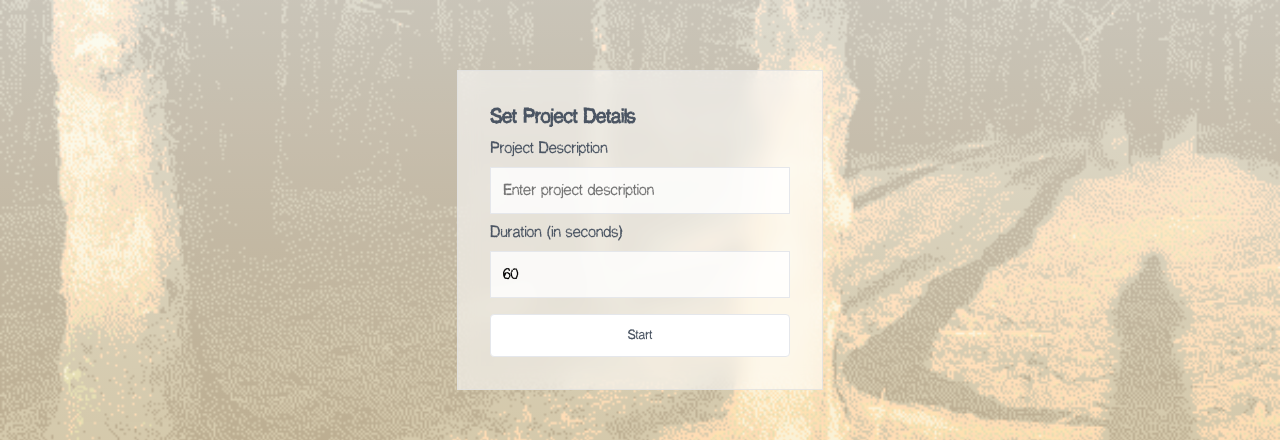
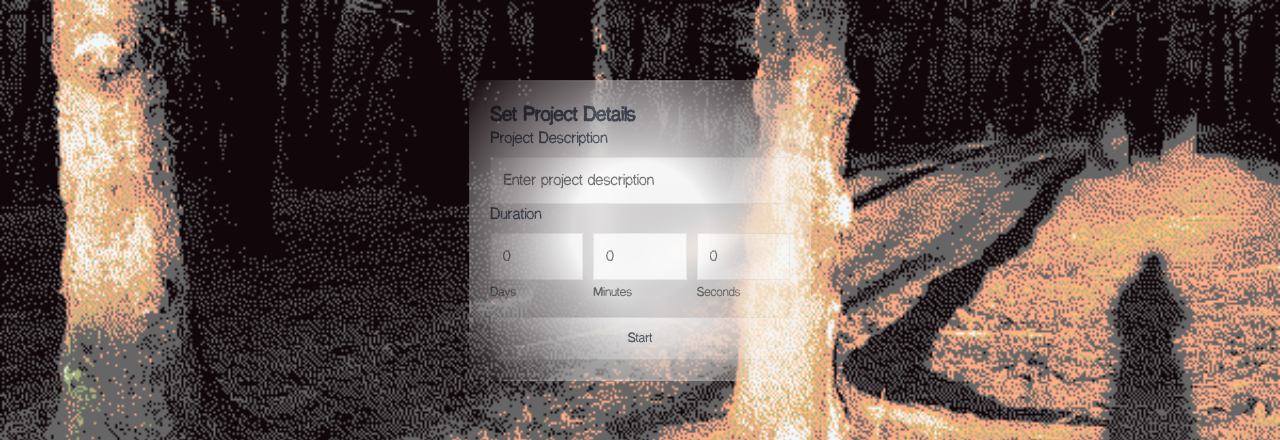
Before and after one commit to connieliu0/linkdump, a React (Vite) app: page / in a window 1280 px wide. Both pictures are taken after a click on the button "Begin". Shown: the part 170-610 px from the top of the page. Built offline with nearby package versions, Linux system fonts and the light colour scheme; a web font is replaced by a local one.

Commit message:
fix modal

```diff
--- a/src/components/Modal.jsx
+++ b/src/components/Modal.jsx
@@ -4,12 +4,13 @@ const Modal = ({
   isOpen,
   onClose,
   children,
-  className = ''
+  className = '',
+  preventBackdropClick = false
 }) => {
   if (!isOpen) return null;
 
   const handleBackdropClick = (event) => {
-    if (event.target === event.currentTarget) {
+    if (!preventBackdropClick && event.target === event.currentTarget) {
       onClose();
     }
   };
--- a/src/components/PasteArea.jsx
+++ b/src/components/PasteArea.jsx
@@ -203,8 +203,15 @@ useEffect(() => {
 }, [timeSettings]);
 
 const handleTimeSet = async (settings) => {
-  await saveTimeSettings(settings);
-  setTimeSettings(settings);
+  try {
+    await saveTimeSettings(settings);
+    setTimeSettings({
+      ...settings,
+      description: settings.description // Make sure to include the description
+    });
+  } catch (error) {
+    console.error('Error saving time settings:', error);
+  }
 };
   // Then add the global paste handler
   useEffect(() => {
@@ -397,6 +404,7 @@ const handleTimeSet = async (settings) => {
           onExport={onExport}
           timeRemaining={timeRemaining}
           timeSettings={timeSettings}
+          projectDescription={timeSettings?.description}
           onAddEmptyCard={addEmptyCard}
           onClearCanvas={handleClearCanvas}
         />
--- a/src/components/TimeInputDialog.jsx
+++ b/src/components/TimeInputDialog.jsx
@@ -2,27 +2,55 @@ import React, { useState } from 'react';
 import Modal from './Modal';
 
 const TimeInputDialog = ({ onTimeSet, isOpen, onClose }) => {
-  const [seconds, setSeconds] = useState('60');
+  const [days, setDays] = useState('');
+  const [minutes, setMinutes] = useState('');
+  const [seconds, setSeconds] = useState('');
   const [description, setDescription] = useState('');
+  const [error, setError] = useState('');
 
   const handleSubmit = () => {
-    const timeInSeconds = parseInt(seconds, 10);
+    // Clear any previous error
+    setError('');
+
+    // Convert empty strings to 0
+    const daysValue = days === '' ? 0 : parseInt(days, 10);
+    const minutesValue = minutes === '' ? 0 : parseInt(minutes, 10);
+    const secondsValue = seconds === '' ? 0 : parseInt(seconds, 10);
+
+    // Check if at least one field has a non-zero value
+    if (daysValue === 0 && minutesValue === 0 && secondsValue === 0) {
+      setError('Please specify at least one time unit');
+      return;
+    }
+
+    const daysInSeconds = daysValue * 24 * 60 * 60;
+    const minutesInSeconds = minutesValue * 60;
+    const totalSeconds = daysInSeconds + minutesInSeconds + secondsValue;
+
     const startTime = Date.now();
-    const durationMs = timeInSeconds * 1000;
+    const durationMs = totalSeconds * 1000;
 
     onTimeSet({
       startTime,
       endTime: startTime + durationMs,
       halfwayPoint: startTime + (durationMs / 2),
-      totalSeconds: timeInSeconds,
+      totalSeconds,
       duration: durationMs,
       description: description
     });
     onClose();
   };
 
+  const handleInputChange = (setter) => (e) => {
+    const value = e.target.value;
+    if (value === '' || /^\d*$/.test(value)) { // Only allow empty string or numbers
+      setter(value);
+      setError(''); // Clear error when user makes changes
+    }
+  };
+
   return (
-    <Modal isOpen={isOpen} onClose={onClose}>
+    <Modal isOpen={isOpen} onClose={onClose} preventBackdropClick>
       <h2>Set Project Details</h2>
       <div>
         <label>Project Description</label>
@@ -35,14 +63,55 @@ const TimeInputDialog = ({ onTimeSet, isOpen, onClose }) => {
         />
       </div>
       <div>
-        <label>Duration (in seconds)</label>
-        <input
-          type="number"
-          value={seconds}
-          onChange={(e) => setSeconds(e.target.value)}
-          className="input-field"
-          min="1"
-        />
+        <label>Duration</label>
+        <div style={{ display: 'flex', gap: '10px', marginBottom: '8px' }}>
+          <div style={{ flex: 1 }}>
+            <input
+              type="text"
+              value={days}
+              onChange={handleInputChange(setDays)}
+              className={`input-field ${error ? 'error' : ''}`}
+              min="0"
+              placeholder="0"
+              style={{ marginBottom: '4px' }}
+            />
+            <label style={{ fontSize: '0.8em', color: '#666' }}>Days</label>
+          </div>
+          <div style={{ flex: 1 }}>
+            <input
+              type="text"
+              value={minutes}
+              onChange={handleInputChange(setMinutes)}
+              className={`input-field ${error ? 'error' : ''}`}
+              min="0"
+              placeholder="0"
+              style={{ marginBottom: '4px' }}
+            />
+            <label style={{ fontSize: '0.8em', color: '#666' }}>Minutes</label>
+          </div>
+          <div style={{ flex: 1 }}>
+            <input
+              type="text"
+              value={seconds}
+              onChange={handleInputChange(setSeconds)}
+              className={`input-field ${error ? 'error' : ''}`}
+              min="0"
+              placeholder="0"
+              style={{ marginBottom: '4px' }}
+            />
+            <label style={{ fontSize: '0.8em', color: '#666' }}>Seconds</label>
+          </div>
+        </div>
+        {error && (
+          <div style={{
+            color: '#C45C3E',
+            fontSize: '0.85em',
+            marginTop: '4px',
+            marginBottom: '8px'
+          }}>
+            {error}
+          </div>
+        )}
       </div>
       <div className="button-container">
         <button onClick={handleSubmit}>
--- a/src/components/Toolbar.jsx
+++ b/src/components/Toolbar.jsx
@@ -13,17 +13,34 @@ const TimeDisplay = ({ timeRemaining, timeSettings }) => {
       : "The sun is setting, process your files before they decay";
   };
 
+  const formatTimeRemaining = (seconds) => {
+    if (!seconds) return 'Loading...';
+
+    const days = Math.floor(seconds / (24 * 60 * 60));
+    const hours = Math.floor((seconds % (24 * 60 * 60)) / (60 * 60));
+    const minutes = Math.floor((seconds % (60 * 60)) / 60);
+    const remainingSeconds = seconds % 60;
+
+    const parts = [];
+    if (days > 0) parts.push(`${days}d`);
+    if (hours > 0) parts.push(`${hours}h`);
+    if (minutes > 0) parts.push(`${minutes}m`);
+    if (remainingSeconds > 0 || parts.length === 0) parts.push(`${remainingSeconds}s`);
+
+    return parts.join(' ');
+  };
+
   return (
     <div className="toolbar-section time-section">
       <div>{getMessage()}</div>
-      <div>{timeRemaining ? `${timeRemaining} seconds left` : 'Loading...'}</div>
+      <div>{formatTimeRemaining(timeRemaining)}</div>
     </div>
   );
 };
 
-const ProjectSection = () => (
+const ProjectSection = ({ projectDescription }) => (
   <div className="toolbar-section project-section">
-    <div className="project-name">Project Name here</div>
+    <div className="project-name">{projectDescription || 'Project Name here'}</div>
   </div>
 );
 
@@ -59,6 +76,7 @@ const ActionsMenu = ({ onClearCanvas, onAddEmptyCard }) => {
 const Toolbar = ({
   timeRemaining,
   timeSettings,
+  projectDescription,
   onAddEmptyCard,
   onClearCanvas
 }) => {
@@ -75,7 +93,7 @@ const Toolbar = ({
         timeRemaining={timeRemaining}
         timeSettings={timeSettings}
       />
-      <ProjectSection />
+      <ProjectSection projectDescription={projectDescription} />
       <ActionsMenu
         onClearCanvas={handleClear}
         onAddEmptyCard={onAddEmptyCard}
--- a/src/styles/components.css
+++ b/src/styles/components.css
@@ -43,7 +43,7 @@ body {
   left: 0;
   right: 0;
   bottom: 0;
-  background: linear-gradient(to top, rgba(255, 233, 180, 0.7), rgba(255, 255, 247, 0.8));
+  /* background: rgba(255, 255, 255, 0.3); */
   display: flex;
   align-items: center;
   justify-content: center;
@@ -51,17 +51,31 @@ body {
 }
 
 .dialog-content {
-  background-color: rgba(255, 255, 255, 0.57);
+  /* Base styling */
+  padding: 20px;
+  width: 300px;
+  border-radius: 12px;
+
+  /* Glass effect with neutral gradient */
+  background: linear-gradient(135deg, rgba(255, 255, 255, 0.9) 0%, rgba(255, 255, 255, 0.7) 100%);
+
+  /* Blur effect */
   backdrop-filter: blur(10px);
   -webkit-backdrop-filter: blur(10px);
-  padding: 2rem;
-  border-radius: 0;
-  width: 90%;
-  max-width: 300px;
-  border: 1px solid rgba(224, 224, 224, 0.8);
-  display: flex;
-  flex-direction: column;
-  gap: 0.5rem;
+
+  /* Soft edges with shadow */
+  box-shadow:
+    0 8px 32px rgba(0, 0, 0, 0.1),
+    inset 0 0 0 1px rgba(255, 255, 255, 0.5);
+
+  /* Optional: subtle inner glow for depth */
+  border: 1px solid rgba(255, 255, 255, 0.18);
+
+  /* Ensure content is readable */
+  color: rgba(0, 0, 0, 0.8);
+  /* Add gradient transparency at the edges */
+  mask-image: radial-gradient(circle at center, black 30%, transparent 100%);
+  -webkit-mask-image: radial-gradient(circle at center, black 30%, transparent 100%);
 }
 
 .dialog-content h2 {
@@ -175,9 +189,14 @@ box-shadow: 0px 0px 22.2px 0px #FFCB7D;
   will-change: transform;
   user-select: none;
   overflow: hidden;
+  position: relative;
+  transition: box-shadow 0.2s ease, outline 0.2s ease;
 }
 .paste-item.selected {
-  outline: 2px solid #E49B3F;  /* Use outline instead of border */
+  outline: 3px solid #E49B3F;  /* Make outline thicker */
+  outline-offset: 2px;         /* Add spacing between the element and the outline */
+  z-index: 10;                 /* Bring selected items to front */
+  box-shadow: 0 10px 30px -3px rgba(0, 0, 0, 0.2);  /* Enhanced shadow for selected state */
 }
 .pasted-image {
   display: block;
@@ -684,3 +703,49 @@ button:hover {
   opacity: 0.85;
   filter: sepia(30%);
 }
+
+/* Context menu styles */
+.context-menu {
+  border-radius: 4px;
+  overflow: hidden;
+}
+
+.context-menu-item {
+  padding: 8px 12px;
+  cursor: pointer;
+  transition: background-color 0.2s ease;
+}
+
+.context-menu-item:hover {
+  background-color: #f5f5f5;
+}
+
+/* Add a clear animation for when items are removed */
+.clear-animation {
+  transition: opacity 0.3s ease, transform 0.3s ease;
+}
+
+.disappear {
+  opacity: 0;
+  transform: scale(0.8);
+}
+
+/* Add to the top of the file */
+.animated-background {
+  position: fixed;
+  top: 0;
+  left: 0;
+  right: 0;
+  bottom: 0;
+  z-index: -1;
+  background-size: cover;
+  background-position: center;
+  opacity: 0.3; /* Make it subtle */
+  transition: background-image 1s ease-in-out;
+}
+
+main {
+  position: relative;
+  min-height: 100vh;
+  z-index: 0;
+}
--- a/src/utils/storage.js
+++ b/src/utils/storage.js
@@ -23,7 +23,7 @@ export const db = new Dexie('CanvasDB');
 // Update database schema to include sourceUrl and preview
 db.version(3).stores({
   items: '++id,type,content,position,sourceUrl',
-  settings: 'id,endTime,halfwayPoint,totalSeconds'
+  settings: 'id,endTime,halfwayPoint,totalSeconds,description'
 }).upgrade(tx => {
   // Upgrade function to add sourceUrl to existing items
   return tx.items.toCollection().modify(item => {
@@ -56,7 +56,11 @@ export const loadItems = async () => {
   }
 };
 export const saveTimeSettings = async (timeSettings) => {
-  await db.settings.put({ id: 1, ...timeSettings });
+  await db.settings.put({
+    id: 1,
+    ...timeSettings,
+    description: timeSettings.description || ''  // Ensure description is saved
+  });
 };
 
 export const getTimeSettings = async () => {
```
Also changed, not shown: 2 other files (tests, documents, lock files or other folders).
